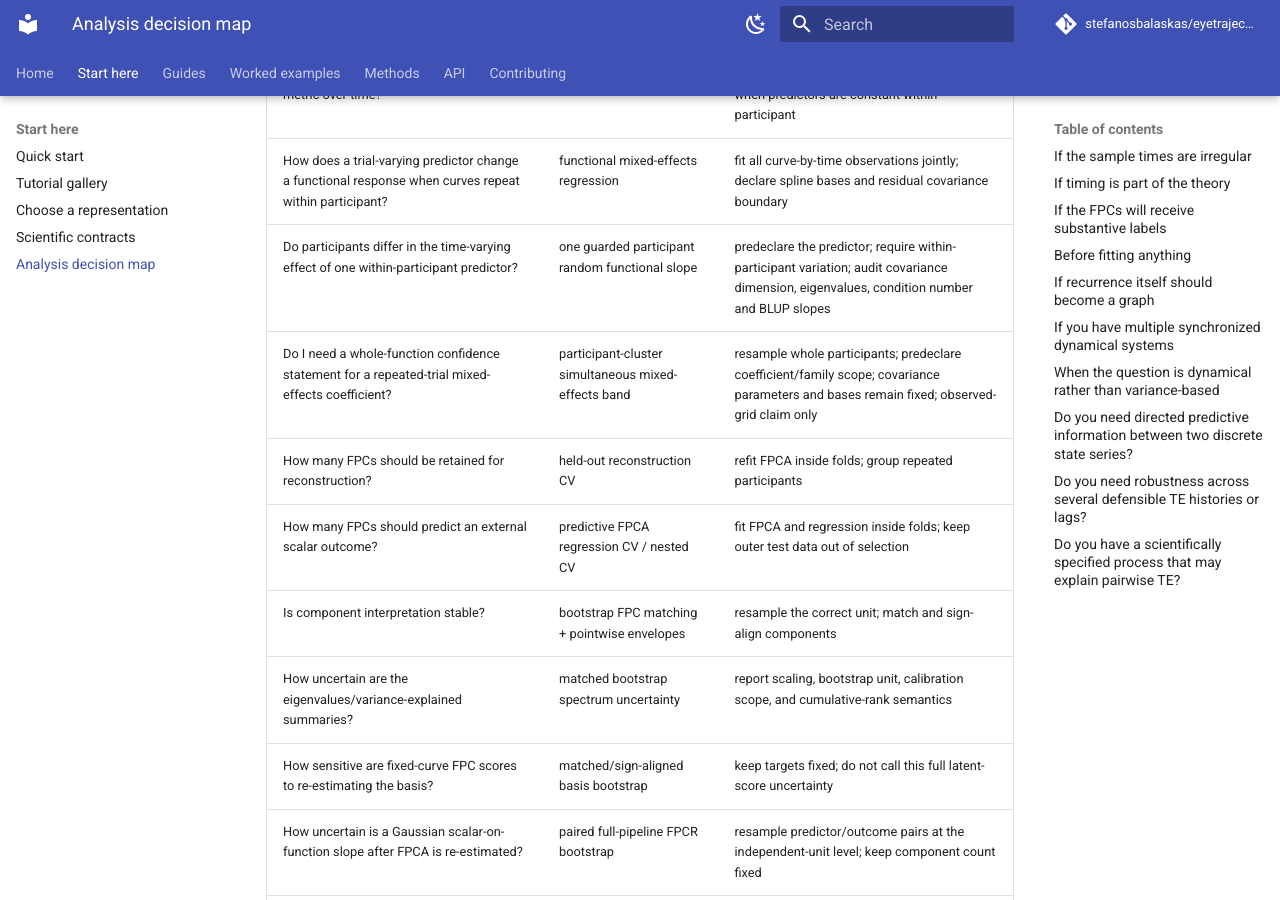
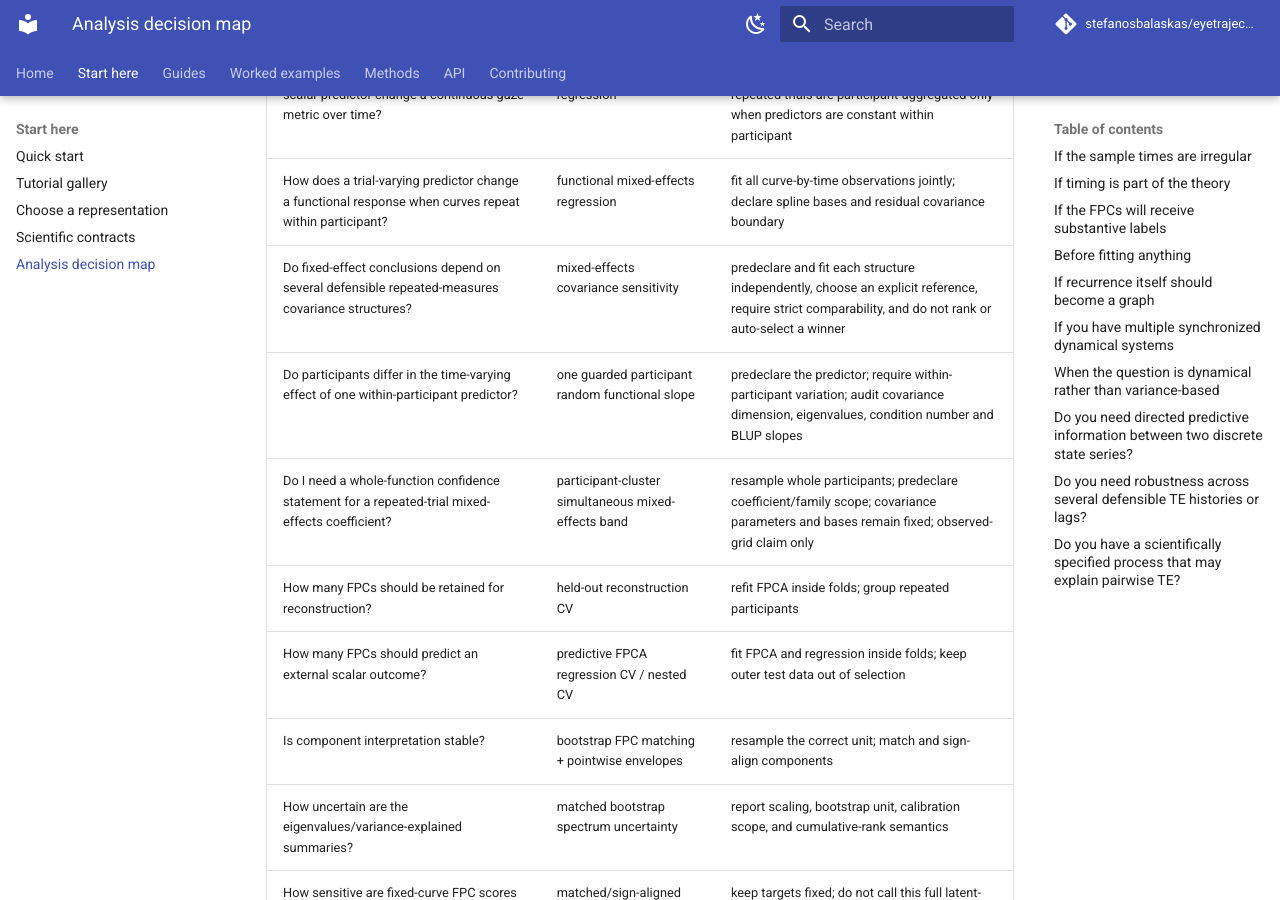
Before and after one commit to stefanosbalaskas/eyetrajectoriespy, an MkDocs documentation site: the page built from docs/concepts/decision-map.md, in a window 1280 px wide and 900 px high, scrolled down 1090 px. Built offline with MkDocs 1.6.1 and Material for MkDocs 9.7.7, drawn with Linux system fonts in a browser that asks for light colours; comment, search, counter and statistics services are not loaded.

Commit message:
Reconcile 0.50 documentation

```diff
--- a/docs/concepts/decision-map.md
+++ b/docs/concepts/decision-map.md
@@ -17,6 +17,7 @@
 | Do I need uncertainty for the mean trajectory? | simultaneous multiplier mean band | choose the independent inference unit before calibration |
 | How does an experimental condition or scalar predictor change a continuous gaze metric over time? | function-on-scalar regression | declare design coding and inference unit; repeated trials are participant-aggregated only when predictors are constant within participant |
 | How does a trial-varying predictor change a functional response when curves repeat within participant? | functional mixed-effects regression | fit all curve-by-time observations jointly; declare spline bases and residual covariance boundary |
+| Do fixed-effect conclusions depend on several defensible repeated-measures covariance structures? | mixed-effects covariance sensitivity | predeclare and fit each structure independently, choose an explicit reference, require strict comparability, and do not rank or auto-select a winner |
 | Do participants differ in the time-varying effect of one within-participant predictor? | one guarded participant random functional slope | predeclare the predictor; require within-participant variation; audit covariance dimension, eigenvalues, condition number and BLUP slopes |
 | Do I need a whole-function confidence statement for a repeated-trial mixed-effects coefficient? | participant-cluster simultaneous mixed-effects band | resample whole participants; predeclare coefficient/family scope; covariance parameters and bases remain fixed; observed-grid claim only |
 | How many FPCs should be retained for reconstruction? | held-out reconstruction CV | refit FPCA inside folds; group repeated participants |
```
